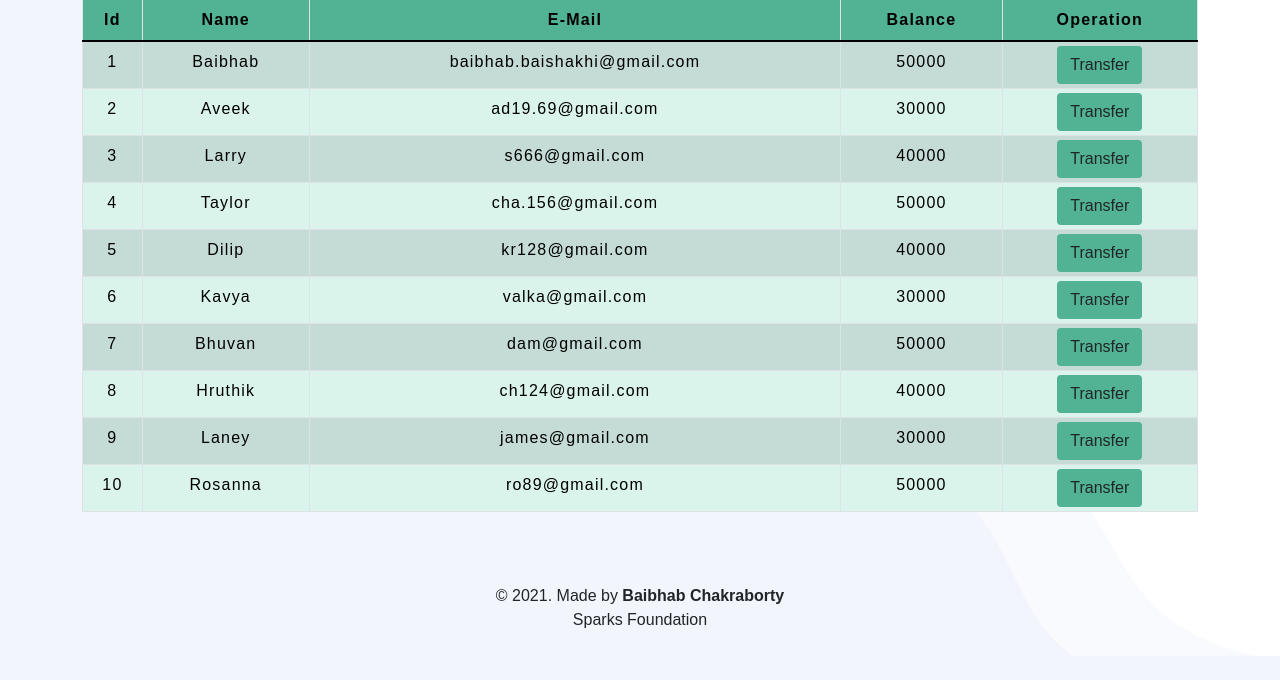
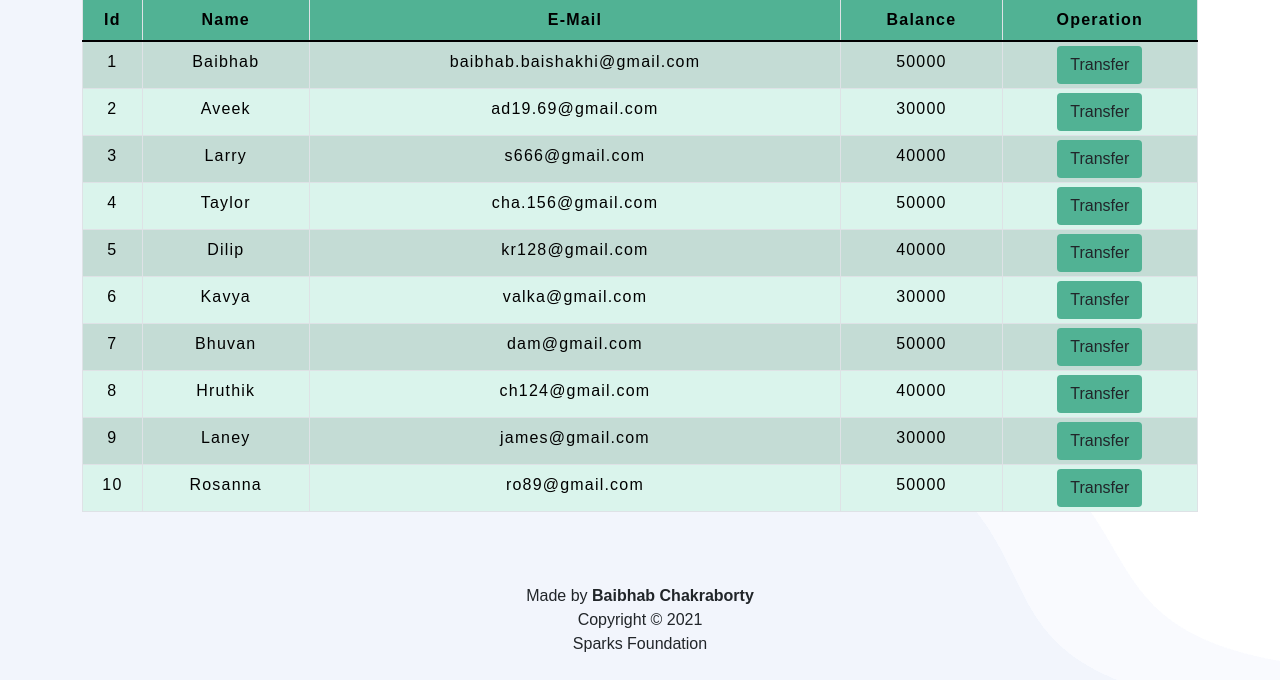
Before and after one commit to baibhabchakraborty/GRIPSparksIntern, a PHP site: page /transfermoney.php in a window 1280 px wide. Shown: the part 151-831 px from the top of the page. Before the commit the page ends 807 px from the top, so only its background shows below. Run offline with PHP 8.4, Linux system fonts and the light colour scheme; data comes from the database, SQL or seed files in the repository; data that the repository does not hold is empty.

Commit message:
footer changes in specific files

```diff
--- a/about.php
+++ b/about.php
@@ -47,7 +47,7 @@ Time and again our innovative banking services has been recognized and rewarded
 </p><hr>
 <p>
 <b>News Room</b><br>
-Catch up with Pandera Bank's latest business and social initiatives, as well as innovative product launches.
+Catch up with the Pandera Bank's latest business and social initiatives, as well as innovative product launches.
 </p><hr>
 
 
--- a/selecteduserdetail.php
+++ b/selecteduserdetail.php
@@ -179,8 +179,8 @@ if(isset($_POST['submit']))
         </form>
     </div>
     <footer class="text-center mt-5 py-2">
-            <p>&copy 2021. Made by <b>Baibhab Chakraborty</b> <br> Sparks Foundation</p>
-    </footer>
+        <p> Made by <b>Baibhab Chakraborty</b> <br>Copyright &copy 2021 <br> Sparks Foundation</p>
+      </footer>
 <script src="https://code.jquery.com/jquery-3.5.1.slim.min.js" integrity="sha384-DfXdz2htPH0lsSSs5nCTpuj/zy4C+OGpamoFVy38MVBnE+IbbVYUew+OrCXaRkfj" crossorigin="anonymous"></script>
 <script src="https://cdn.jsdelivr.net/npm/bootstrap@4.5.3/dist/js/bootstrap.bundle.min.js" integrity="sha384-ho+j7jyWK8fNQe+A12Hb8AhRq26LrZ/JpcUGGOn+Y7RsweNrtN/tE3MoK7ZeZDyx" crossorigin="anonymous"></script>
 </body>
--- a/transactionhistory.php
+++ b/transactionhistory.php
@@ -62,8 +62,8 @@
     </div>
 </div>
 <footer class="text-center mt-5 py-2">
-            <p>&copy 2021. Made by <b>Baibhab Chakraborty</b> <br> Sparks Foundation</p>
-</footer>
+        <p> Made by <b>Baibhab Chakraborty</b> <br>Copyright &copy 2021 <br> Sparks Foundation</p>
+      </footer>
 <script src="https://code.jquery.com/jquery-3.5.1.slim.min.js" integrity="sha384-DfXdz2htPH0lsSSs5nCTpuj/zy4C+OGpamoFVy38MVBnE+IbbVYUew+OrCXaRkfj" crossorigin="anonymous"></script>
 <script src="https://cdn.jsdelivr.net/npm/bootstrap@4.5.3/dist/js/bootstrap.bundle.min.js" integrity="sha384-ho+j7jyWK8fNQe+A12Hb8AhRq26LrZ/JpcUGGOn+Y7RsweNrtN/tE3MoK7ZeZDyx" crossorigin="anonymous"></script>
 </body>
--- a/transfermoney.php
+++ b/transfermoney.php
@@ -69,8 +69,8 @@
             </div>
          </div>
          <footer class="text-center mt-5 py-2">
-            <p>&copy 2021. Made by <b>Baibhab Chakraborty</b> <br> Sparks Foundation</p>
-        </footer>
+        <p> Made by <b>Baibhab Chakraborty</b> <br>Copyright &copy 2021 <br> Sparks Foundation</p>
+      </footer>
          <script src="https://code.jquery.com/jquery-3.5.1.slim.min.js" integrity="sha384-DfXdz2htPH0lsSSs5nCTpuj/zy4C+OGpamoFVy38MVBnE+IbbVYUew+OrCXaRkfj" crossorigin="anonymous"></script>
 <script src="https://cdn.jsdelivr.net/npm/bootstrap@4.5.3/dist/js/bootstrap.bundle.min.js" integrity="sha384-ho+j7jyWK8fNQe+A12Hb8AhRq26LrZ/JpcUGGOn+Y7RsweNrtN/tE3MoK7ZeZDyx" crossorigin="anonymous"></script>
 </body>
```
